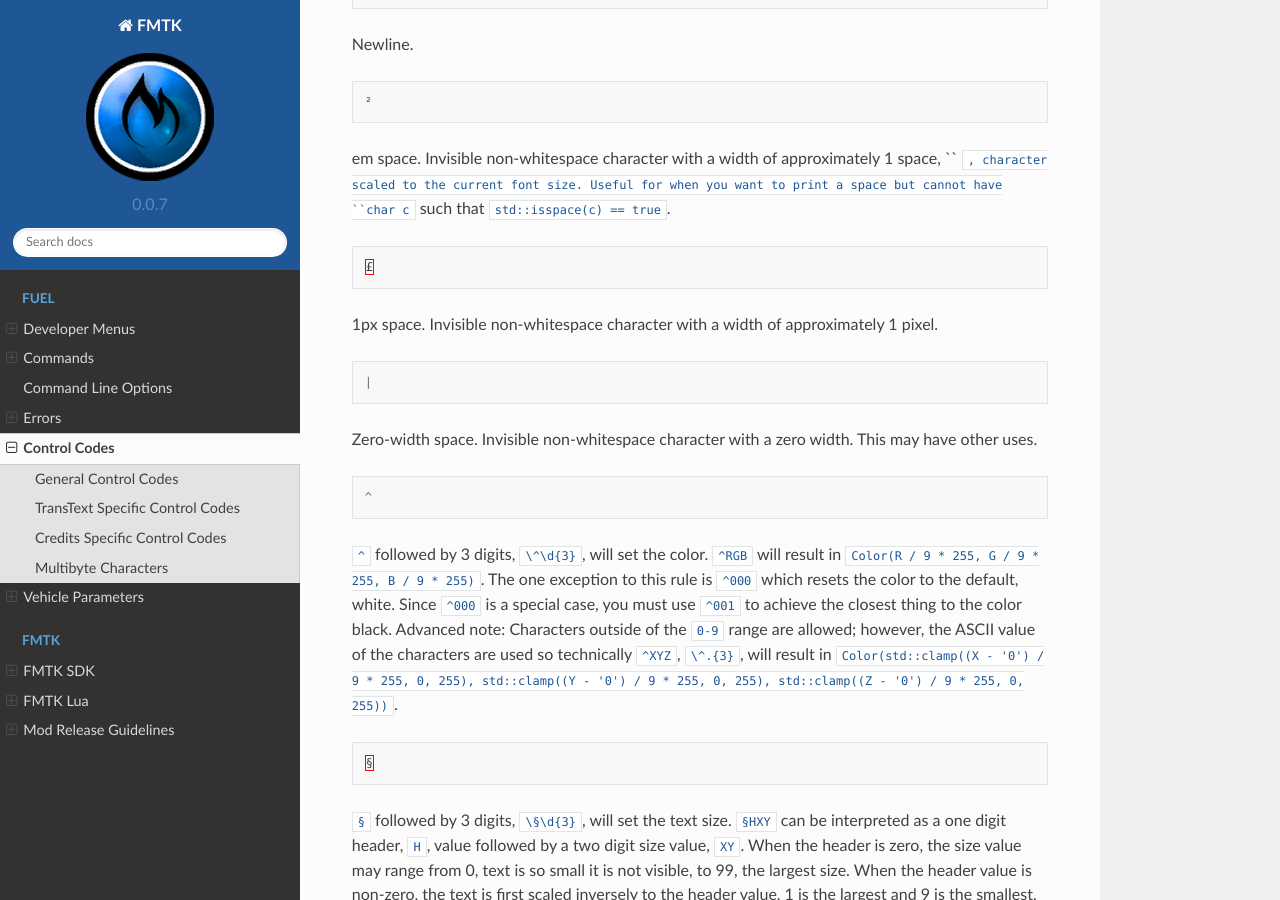
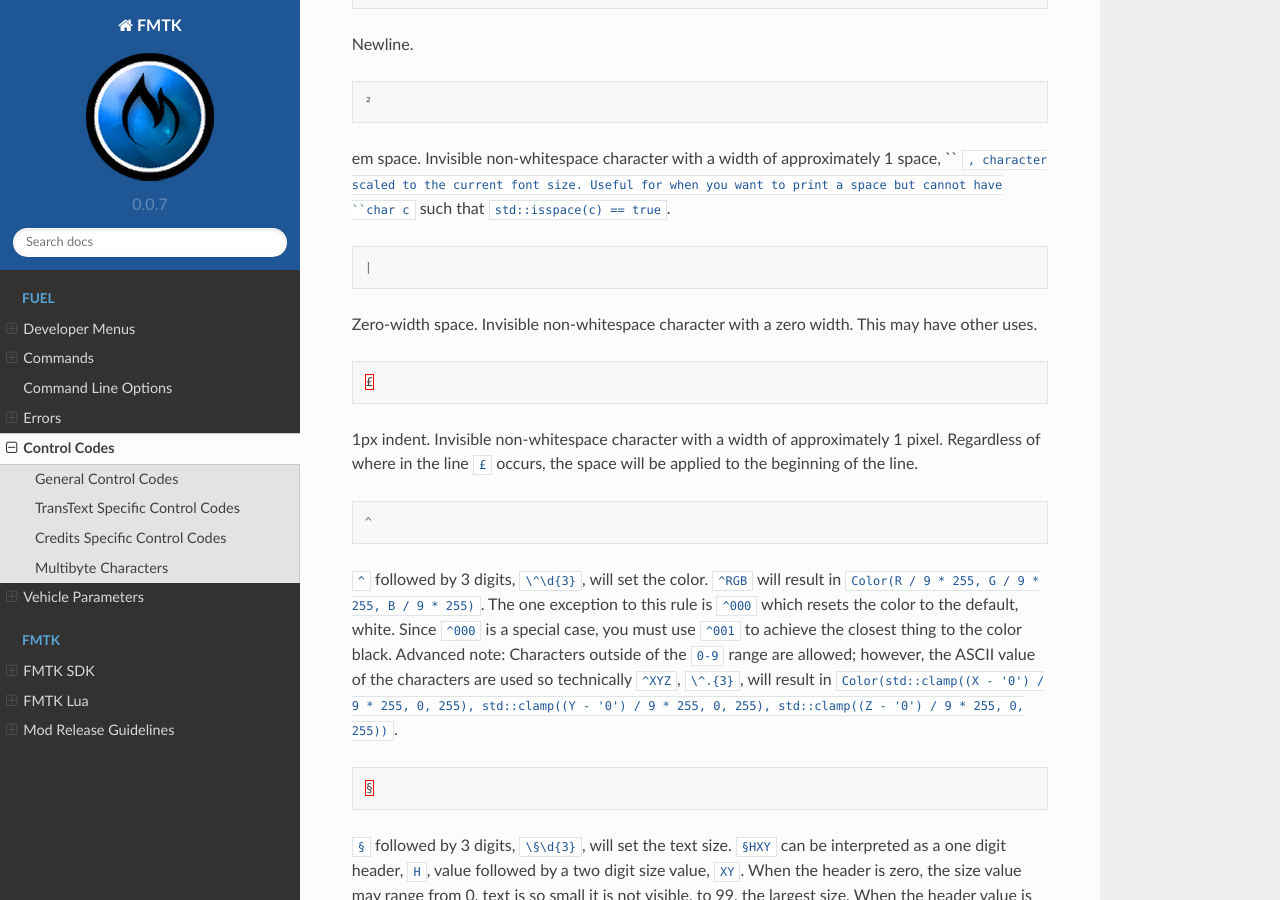
Before and after one commit to widberg/fmtk, a Sphinx documentation site: the page built from docs/source/fuelcontrolcodes.rst, in a window 1280 px wide and 900 px high, scrolled down 347 px. Built offline with Sphinx 7.4.7 and the Read the Docs theme 2.0.0, drawn with Linux system fonts in a browser that asks for light colours.

Commit message:
control codes

```diff
--- a/docs/source/fuelcontrolcodes.rst
+++ b/docs/source/fuelcontrolcodes.rst
@@ -22,15 +22,15 @@ em space. Invisible non-whitespace character with a width of approximately 1 spa
 
 .. code-block:: c
 
-   £
+   |
 
-1px space. Invisible non-whitespace character with a width of approximately 1 pixel.
+Zero-width space. Invisible non-whitespace character with a zero width. This may have other uses.
 
 .. code-block:: c
 
-   |
+   £
 
-Zero-width space. Invisible non-whitespace character with a zero width. This may have other uses.
+1px indent. Invisible non-whitespace character with a width of approximately 1 pixel. Regardless of where in the line ``£`` occurs, the space will be applied to the beginning of the line.
 
 .. code-block:: c
 
@@ -51,7 +51,7 @@ Zero-width space. Invisible non-whitespace character with a zero width. This may
 Right justify. Following the first occurrence of ``µ`` in the string, align the text to the right side of the panel and use weird "indent on new-line" behavior. If a line following the first occurrence of ``µ`` in the string has characters before the first occurrence of ``µ`` in the line, those characters will be indented. If a line following the first occurrence of ``µ`` in the string has characters after the first occurrence of ``µ`` in the line, those characters will not be indented regardless of if indented characters exist previously on the line. This can lead to weird overlapping text on the same line with the right combination of ``~`` and ``µ`` characters. The last line will always be indented if there exists a line containing ``µ`` before it regardless of ``µ`` being present in the last line.
 
 TransText Specific Control Codes
----------------------------------
+--------------------------------
 
 The following control codes only have an effect when used in TransText strings.
 
```
